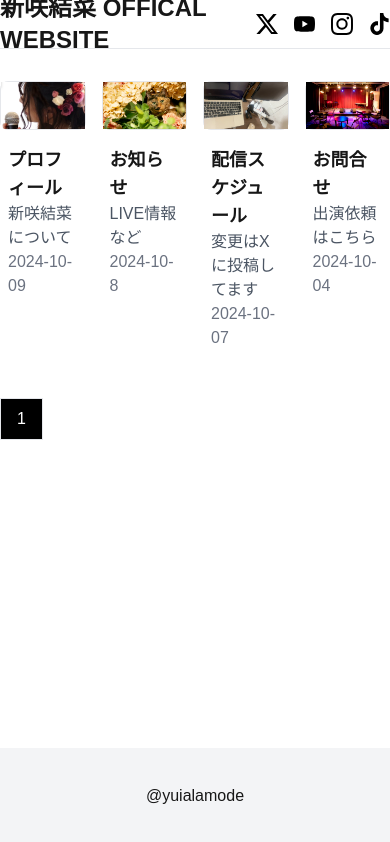
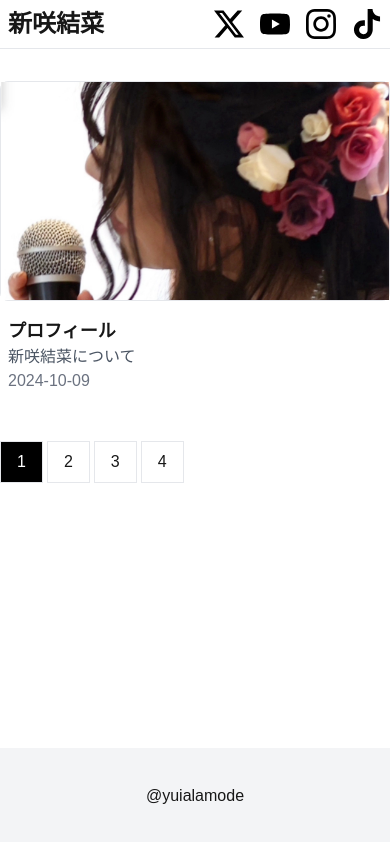
Before and after one commit to ogasawarayui/nextjs-markdown-blog-yuialamode, a Next.js app: page / in a window 390 px wide. Built offline with nearby package versions, Linux system fonts and the light colour scheme.

Commit message:
update レスポンシブ対応

```diff
--- a/components/Header.js
+++ b/components/Header.js
@@ -4,9 +4,14 @@ import Image from 'next/image';
 const Header = () => {
   return (
     <header className="sticky top-0 border-b z-10 bg-white">
-      <div className="max-w-4xl mx-auto flex justify-between items-center h-12">
-        <Link href="/" className="text-2xl font-bold">
+      <div className="max-w-4xl mx-auto flex justify-between items-center h-12 px-2">
+        {/* デスクトップ版では「新咲結菜 OFFICIAL WEBSITE」を表示 */}
+        <Link href="/" className="text-2xl font-bold hidden sm:block whitespace-nowrap">
           新咲結菜 OFFICAL WEBSITE
+        </Link>
+        {/* モバイル版では「新咲結菜」だけを表示 */}
+        <Link href="/" className="text-2xl sm:text-base font-bold sm:hidden">
+          新咲結菜
         </Link>
         <div className="flex space-x-4">
         <Link href="https://twitter.com/@yuialamode">
--- a/components/Pagination.js
+++ b/components/Pagination.js
@@ -4,10 +4,10 @@ const Pagination = ({ pages, current_page = 1 }) => {
   return (
     <div className="flex items-center space-x-1 mt-8">
       {pages.map((page) => (
-        <Link href={`/page/${page}`} key={page}>
+        <Link key={page} href={`/page/${page}`} passHref>
           <div
             className={`px-4 py-2 border hover:bg-black hover:text-white ${
-              current_page == page ?  "bg-black text-white" : ""
+              current_page === page ?  "bg-black text-white" : ""
             }`}
           >
             {page}
--- a/components/PostCard.js
+++ b/components/PostCard.js
@@ -8,12 +8,16 @@ const PostCard = ({ post }) => {
   const { title, description, date } = post.frontMatter;
   let imageSrc = post.frontMatter.image;
 
+  console.log("Image Source:", imageSrc);
+
   if (imageSrc.startsWith('//')) {
     imageSrc = imageSrc.slice(1);
   }
   if (!imageSrc.startsWith('/')) {
     imageSrc = `/${imageSrc}`;
   }
+
+  console.log("Description:", description);
 
   return (
     <Link href={`/posts/${post.slug}`}>
--- a/package.json
+++ b/package.json
@@ -21,6 +21,7 @@
     "react": "^18.3.1",
     "react-dom": "^18.3.1",
     "react-mark": "^0.0.4",
+    "react-responsive": "^10.0.0",
     "rehype-parse": "^9.0.1",
     "rehype-react": "^7.2.0",
     "rehype-slug": "^6.0.0",
--- a/src/pages/index.tsx
+++ b/src/pages/index.tsx
@@ -1,5 +1,7 @@
 import fs from "fs";
 import matter from "gray-matter";
+import { useState } from "react";
+import { useMediaQuery } from "react-responsive";
 import Pagination from "components/Pagination";
 import PostCard from "components/PostCard";
 
@@ -14,10 +16,8 @@ interface Post {
   slug: string;
 }
 
-const PAGE_SIZE = 4;
-
-const range = (start: number, end: number, length = end - start + 1): number[] =>
-  Array.from({ length }, (_, i) => start + i);
+const range = (start: number, end: number): number[] =>
+  Array.from({ length: end - start + 1 }, (_, i) => start + i);
 
 export const getStaticProps = async () => {
   try {
@@ -32,7 +32,6 @@ export const getStaticProps = async () => {
     const slug = fileName.replace(/\.md$/, "");
     const fileContent = fs.readFileSync(`posts/${fileName}`, "utf-8");
     const { data } = matter(fileContent);
-
     // titleやdateが存在しない場合はエラー
     if (!data.title || !data.date) {
       throw new Error(`Invalid front matter in ${fileName}`);
@@ -50,13 +49,9 @@ export const getStaticProps = async () => {
     return dateB.getTime() - dateA.getTime(); // 新しい日付が先になるように
 });
 
-  // ページ数の計算
-  const pages = range(1, Math.ceil(posts.length / PAGE_SIZE));
-
   return {
     props: {
-      posts: sortedPosts.slice(0, PAGE_SIZE),// ページごとの表示件数に制限
-      pages,
+      posts: sortedPosts,
     },
   };
 } catch (error) {
@@ -64,24 +59,40 @@ export const getStaticProps = async () => {
   return {
     props: {
       posts: [],
-      pages: [],
     },
   };
 }
 };
 
 
-export default function Home({ posts, pages }: { posts: Post[]; pages: number[] }) {
+export default function Home({ posts }: { posts: Post[] }) {
+  const [currentPage] = useState<number>(1);  // currentPageの型も明示的に指定
+  const isMobile = useMediaQuery({ query: "(max-width: 768px)" });
+  const pageSize = isMobile ? 1 : 4;
+
+  const totalPages = Math.ceil(posts.length / pageSize);
+  const pages = range(1, totalPages); // pagesを定義
+
+  const start = (currentPage - 1) * pageSize;
+  const end = start + pageSize;
+  const paginatedPosts = posts.slice(start, end);
+
   return (
     <div className="my-8 flex flex-wrap">
-      <div className="grid grid-cols-4 gap-4">
-      {posts.length > 0 ? (
-          posts.map((post) => <PostCard key={post.slug} post={post} />)
+      <div className={`grid ${isMobile ? 'grid-cols-1' : 'grid-cols-4'} gap-4`}>
+      {paginatedPosts.length > 0 ? (
+          paginatedPosts.map((post) => <PostCard key={post.slug} post={post} />)
         ) : (
           <p>投稿がありません。</p>
         )}
       </div>
-      {pages.length > 0 && <Pagination pages={pages} current_page={1} />}
+
+      {pages.length > 0 && (
+      <Pagination
+      pages={pages}
+      current_page={currentPage}
+      />
+    )}
     </div>
   );
 }
```
Also changed, not shown: 1 other file (tests, documents, lock files or other folders).
